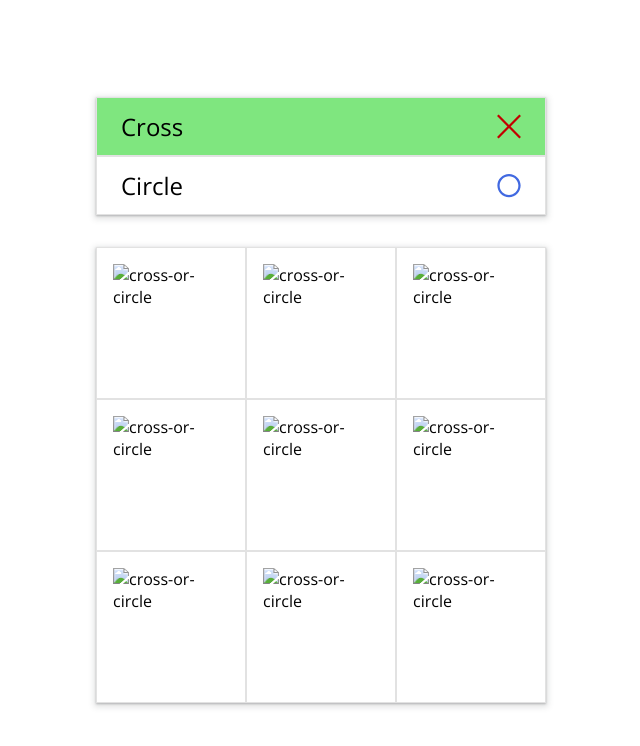
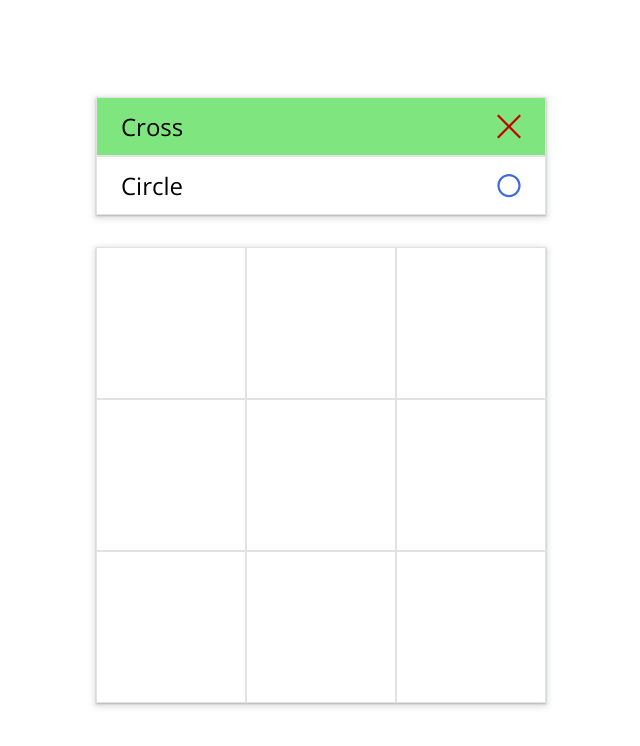
Before and after one commit to antonjaldegren/tic-tac-toe, a plain HTML site: page index.html in a window 1280 px wide. Shown: the whole page, without its empty margins (319-959 px from the left). Drawn offline with nearby package versions, Linux system fonts and the light colour scheme.

Commit message:
Fixed issue where imgs showed up as not found. Moved svgs to assets folder.

```diff
--- a/index.html
+++ b/index.html
@@ -23,57 +23,57 @@
 				<section>
 					<div class="player-indicator cross highlight">
 						<p>Cross</p>
-						<img src="./cross.svg" alt="cross" />
+						<img src="./assets/cross.svg" alt="cross" />
 					</div>
 					<div class="player-indicator circle">
 						<p>Circle</p>
-						<img src="./circle.svg" alt="circle" />
+						<img src="./assets/circle.svg" alt="circle" />
 					</div>
 				</section>
 				<section class="game-grid">
 					<div class="grid-square">
 						<div id="square0" class="content">
-							<img src="" alt="cross-or-circle" />
+							<img src="./assets/blank.svg" alt="blank" />
 						</div>
 					</div>
 					<div class="grid-square">
 						<div id="square1" class="content">
-							<img src="" alt="cross-or-circle" />
+							<img src="./assets/blank.svg" alt="blank" />
 						</div>
 					</div>
 					<div class="grid-square">
 						<div id="square2" class="content">
-							<img src="" alt="cross-or-circle" />
+							<img src="./assets/blank.svg" alt="blank" />
 						</div>
 					</div>
 					<div class="grid-square">
 						<div id="square3" class="content">
-							<img src="" alt="cross-or-circle" />
+							<img src="./assets/blank.svg" alt="blank" />
 						</div>
 					</div>
 					<div class="grid-square">
 						<div id="square4" class="content">
-							<img src="" alt="cross-or-circle" />
+							<img src="./assets/blank.svg" alt="blank" />
 						</div>
 					</div>
 					<div class="grid-square">
 						<div id="square5" class="content">
-							<img src="" alt="cross-or-circle" />
+							<img src="./assets/blank.svg" alt="blank" />
 						</div>
 					</div>
 					<div class="grid-square">
 						<div id="square6" class="content">
-							<img src="" alt="cross-or-circle" />
+							<img src="./assets/blank.svg" alt="blank" />
 						</div>
 					</div>
 					<div class="grid-square">
 						<div id="square7" class="content">
-							<img src="" alt="cross-or-circle" />
+							<img src="./assets/blank.svg" alt="blank" />
 						</div>
 					</div>
 					<div class="grid-square">
 						<div id="square8" class="content">
-							<img src="" alt="cross-or-circle" />
+							<img src="./assets/blank.svg" alt="blank" />
 						</div>
 					</div>
 				</section>
--- a/script.js
+++ b/script.js
@@ -53,7 +53,8 @@ function playerHasWon() {
 squares.forEach((square) => {
 	const chosenSquareImg = document.querySelector(`#${square.id} img`);
 	square.addEventListener("click", () => {
-		chosenSquareImg.setAttribute("src", `./${currentPlayer}.svg`);
+		chosenSquareImg.setAttribute("src", `./assets/${currentPlayer}.svg`);
+		chosenSquareImg.setAttribute("alt", `${currentPlayer}`);
 		square.classList.add("chosen-square");
 		players[currentPlayer][square.id.substring(6)] = 1;
 		roundsLeft--;
```
Also changed, not shown: assets/blank.svg (added), assets/circle.svg (renamed from circle.svg), assets/cross.svg (renamed from cross.svg), 1 other file.
